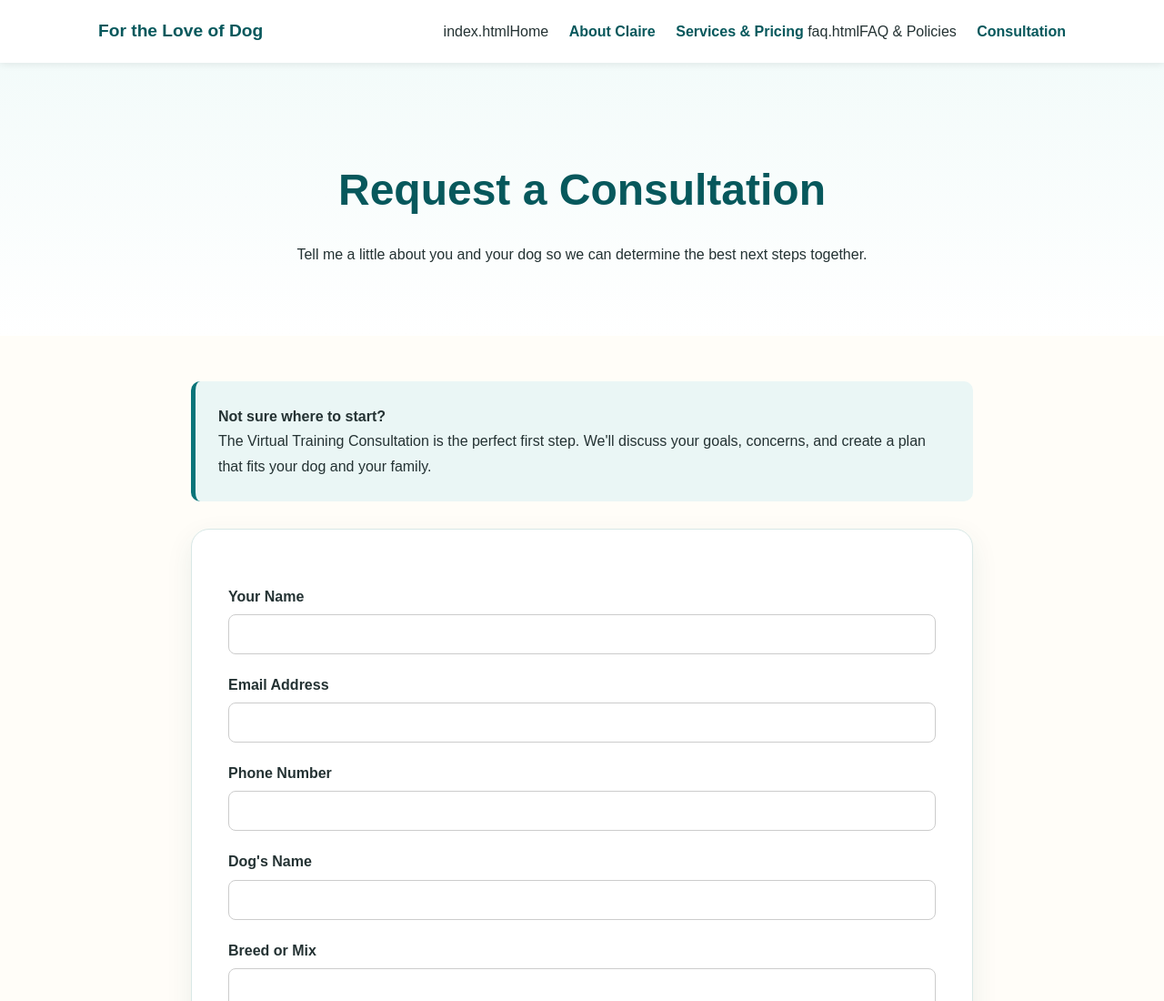
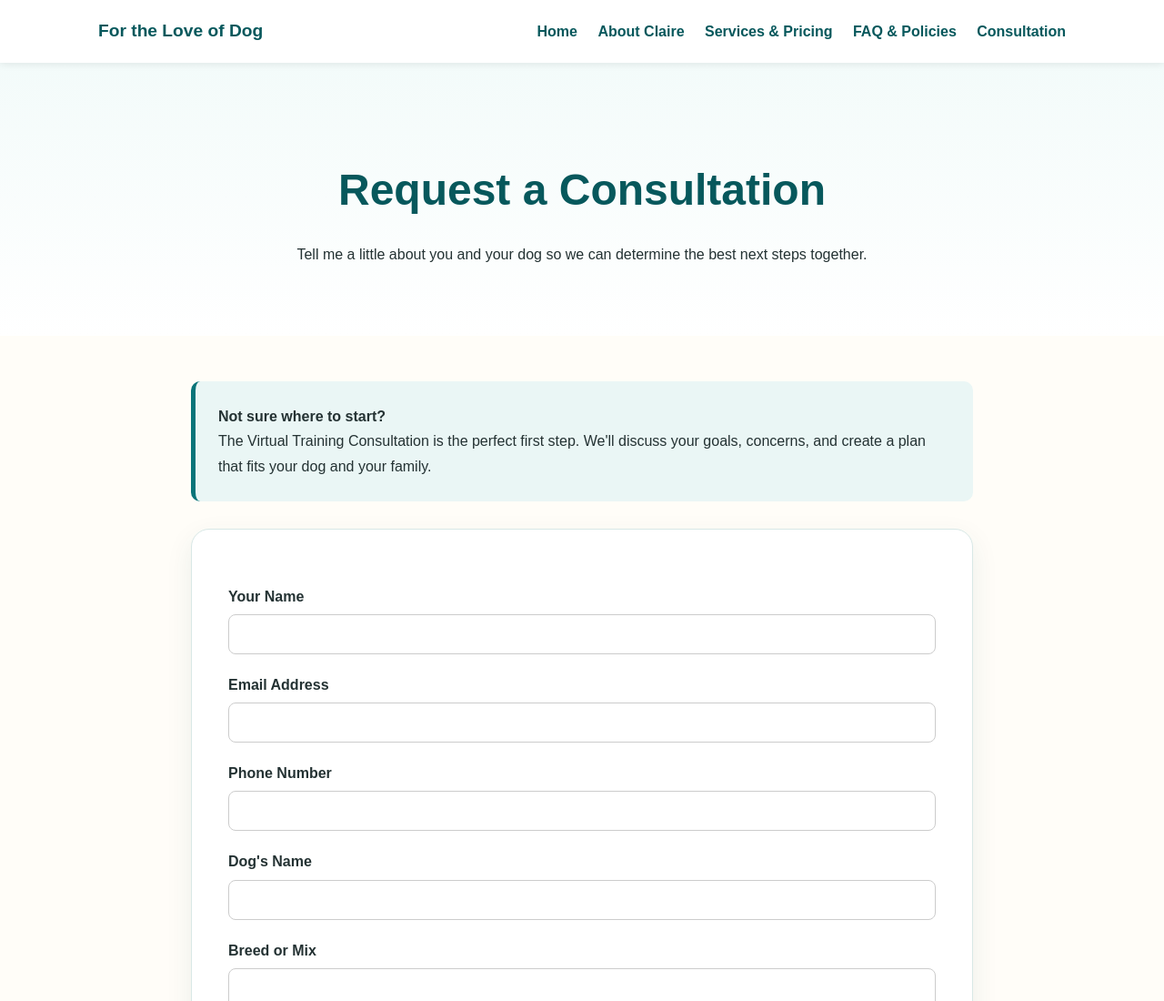
Before and after one commit to clairefortheloveofdog/forthelovedog, a plain HTML site: page For the Love of Dog Website/consultation.html in a window 1280 px wide. Shown: the top 1100 px of the page at 91% size. Drawn offline with Linux system fonts and the light colour scheme.

Commit message:
Update consultation.html

```diff
--- a/For the Love of Dog Website/consultation.html
+++ b/For the Love of Dog Website/consultation.html
@@ -175,10 +175,10 @@
 <div class="logo">For the Love of Dog</div>
 
 <div>
-index.htmlHome</a>
+<a href="index.html">Home</a>
 <a href="about.html">About Claire</a>
 <a href="services.html">Services & Pricing</a>
-faq.htmlFAQ & Policies</a>
+<a href="faq.html">FAQ & Policies</a>
 <a href="consultation.html">Consultation</a>
 </div>
 
```
